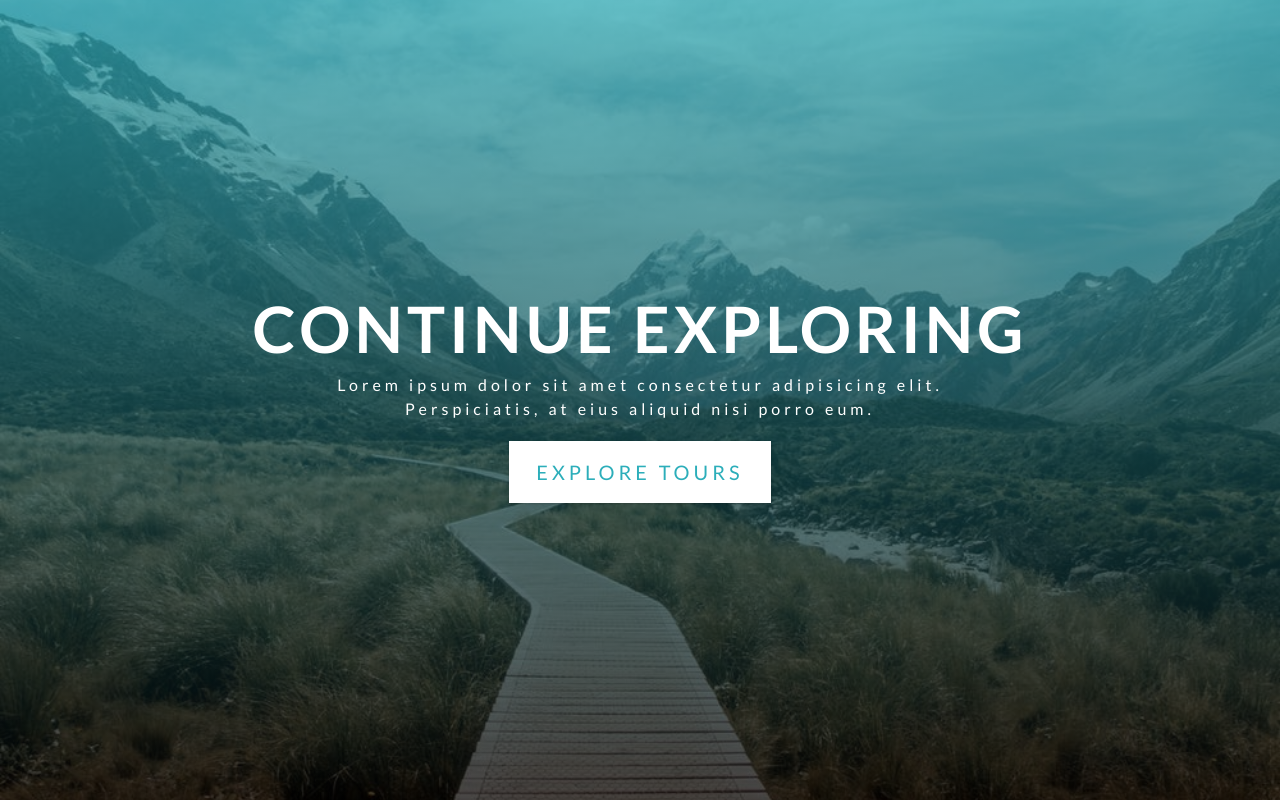
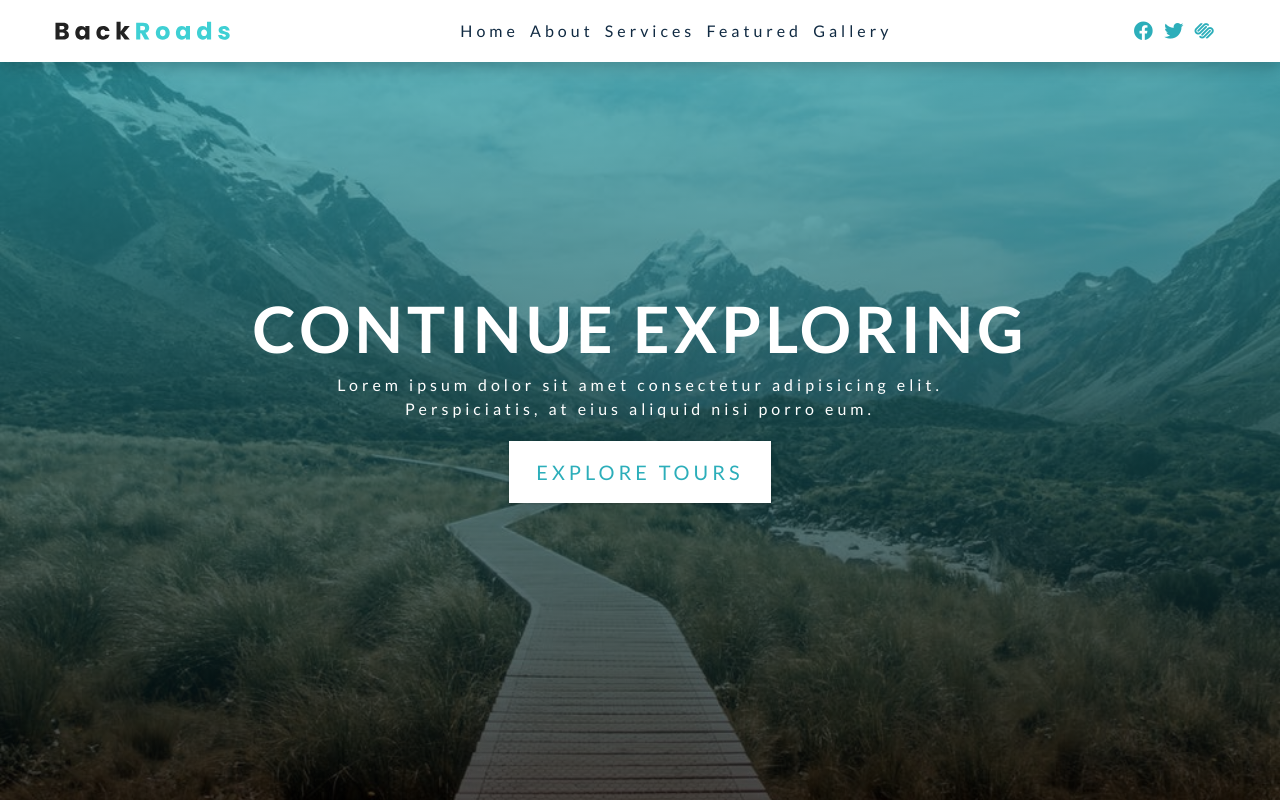
Before and after one commit to ksoon5/BackRoads, a plain HTML site: page index.html in a window 1280 px wide. Shown: the top 802 px of the page. Drawn offline with Linux system fonts and the light colour scheme.

Commit message:
finalized project

```diff
--- a/css/styles.css
+++ b/css/styles.css
@@ -71,14 +71,15 @@ ul {
 a {
   text-decoration: none;
 }
-img {
+/* img {
+  width: 100%;
+  display: block;
+} */
+
+img:not(.nav-logo) {
   width: 100%;
   display: block;
 }
-/* img:not(.nav-logo) {
-  width: 100%;
-  display: block;
-} */
 
 h1,
 h2,
@@ -176,6 +177,107 @@ p {
 Navbar
 ===============
 */
+
+.navbar {
+  position: fixed;
+  top: 0;
+  left: 0;
+  width: 100%;
+  background: var(--clr-white);
+  box-shadow: var(--dark-shadow);
+  z-index: 2;
+}
+.nav-icons {
+  display: none;
+}
+.nav-center {
+  width: 100%;
+  max-width: 1170px;
+  margin: 0 auto;
+}
+.nav-header {
+  display: flex;
+  justify-content: space-between;
+  align-items: center;
+  padding: 1rem 2rem;
+}
+.nav-toggle {
+  background: transparent;
+  border: transparent;
+  font-size: 1.5rem;
+  color: var(--clr-primary-5);
+  cursor: pointer;
+  transition: var(--transition);
+}
+.nav-toggle:hover {
+  transform: scale(1.2);
+}
+.nav-link {
+  display: block;
+  padding: 1rem 2rem;
+  font-size: 1rem;
+  text-transform: capitalize;
+  letter-spacing: var(--spacing);
+  transition: var(--transition);
+  color: var(--clr-grey-1);
+  cursor: pointer;
+}
+.nav-link:hover {
+  color: var(--clr-primary-1);
+  background: var(--clr-primary-8);
+  padding-left: 2.25rem;
+}
+.nav-links {
+  height: 0;
+  overflow: hidden;
+  transition: var(--transition);
+}
+.show-links {
+  height: 280px;
+}
+@media screen and (min-width: 992px) {
+  /* hide toggle button */
+  .navbar {
+    padding: 1rem 2rem;
+  }
+  .nav-toggle {
+    display: none;
+  }
+  .nav-center {
+    display: flex;
+    justify-content: space-between;
+    align-items: center;
+    flex-wrap: wrap;
+  }
+  .nav-links {
+    height: auto;
+    display: flex;
+  }
+  .nav-header {
+    padding: 0 0;
+  }
+  .nav-link {
+    padding: 0 0;
+    margin-right: 0.7rem;
+  }
+  .nav-link:hover {
+    padding: 0;
+    color: var(--clr-primary-5);
+    background: transparent;
+  }
+  .nav-icons {
+    display: flex;
+  }
+  .nav-icon {
+    margin-right: 0.7rem;
+    color: var(--clr-primary-5);
+    font-size: 1.2rem;
+    transition: var(--transition);
+  }
+  .nav-icon:hover {
+    color: var(--clr-primary-8);
+  }
+}
 /*
 ===============
 Hero
--- a/index.html
+++ b/index.html
@@ -19,6 +19,83 @@
     <!-- header  -->
     <header id="#home">
       <!-- navbar -->
+      <nav class="navbar">
+        <div class="nav-center">
+          <!-- nav header -->
+          <div class="nav-header">
+            <img src="./images/logo.svg" class="nav-logo" alt="logo" />
+            <button type="button" class="nav-toggle" id="nav-toggle">
+              <i class="fas fa-bars"></i>
+            </button>
+          </div>
+          <!-- end of nav header -->
+          <!-- nav links -->
+          <ul class="nav-links show-links" id="nav-links">
+            <!-- single item -->
+            <li>
+              <a href="#home" class="nav-link scroll-link">home</a>
+            </li>
+            <!-- end of single item -->
+            <!-- single item -->
+            <li>
+              <a href="#about" class="nav-link scroll-link">about</a>
+            </li>
+            <!-- end of single item -->
+            <!-- single item -->
+            <li>
+              <a href="#services" class="nav-link scroll-link">services</a>
+            </li>
+            <!-- end of single item -->
+            <!-- single item -->
+            <li>
+              <a href="#featured" class="nav-link scroll-link">featured</a>
+            </li>
+            <!-- end of single item -->
+            <!-- single item -->
+            <li>
+              <a href="#gallery" class="nav-link scroll-link">gallery</a>
+            </li>
+            <!-- end of single item -->
+          </ul>
+          <!-- end of nav links -->
+          <!-- nav icons -->
+          <ul class="nav-icons">
+            <!-- single icon -->
+            <li>
+              <a
+                href="https://www.twitter.com"
+                target="_blank"
+                class="nav-icon"
+              >
+                <i class="fab fa-facebook"></i>
+              </a>
+            </li>
+            <!-- end of single icon -->
+            <!-- single icon -->
+            <li>
+              <a
+                href="https://www.twitter.com"
+                target="_blank"
+                class="nav-icon"
+              >
+                <i class="fab fa-twitter"></i>
+              </a>
+            </li>
+            <!-- end of single icon --><!-- single icon -->
+            <li>
+              <a
+                href="https://www.twitter.com"
+                target="_blank"
+                class="nav-icon"
+              >
+                <i class="fab fa-squarespace"></i>
+              </a>
+            </li>
+            <!-- end of single icon -->
+          </ul>
+          <!-- end of nav icons -->
+        </div>
+      </nav>
       <!-- hero -->
       <div class="hero">
         <div class="hero-banner">
```
